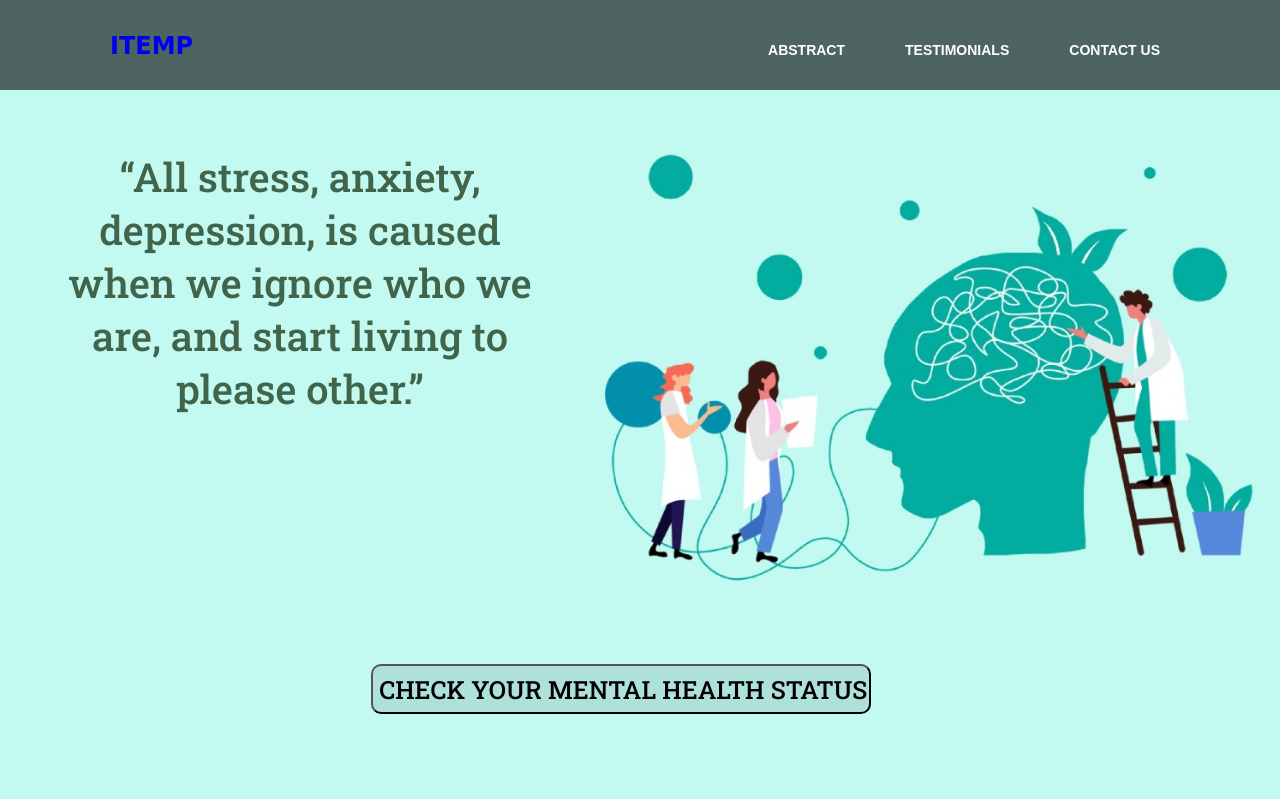
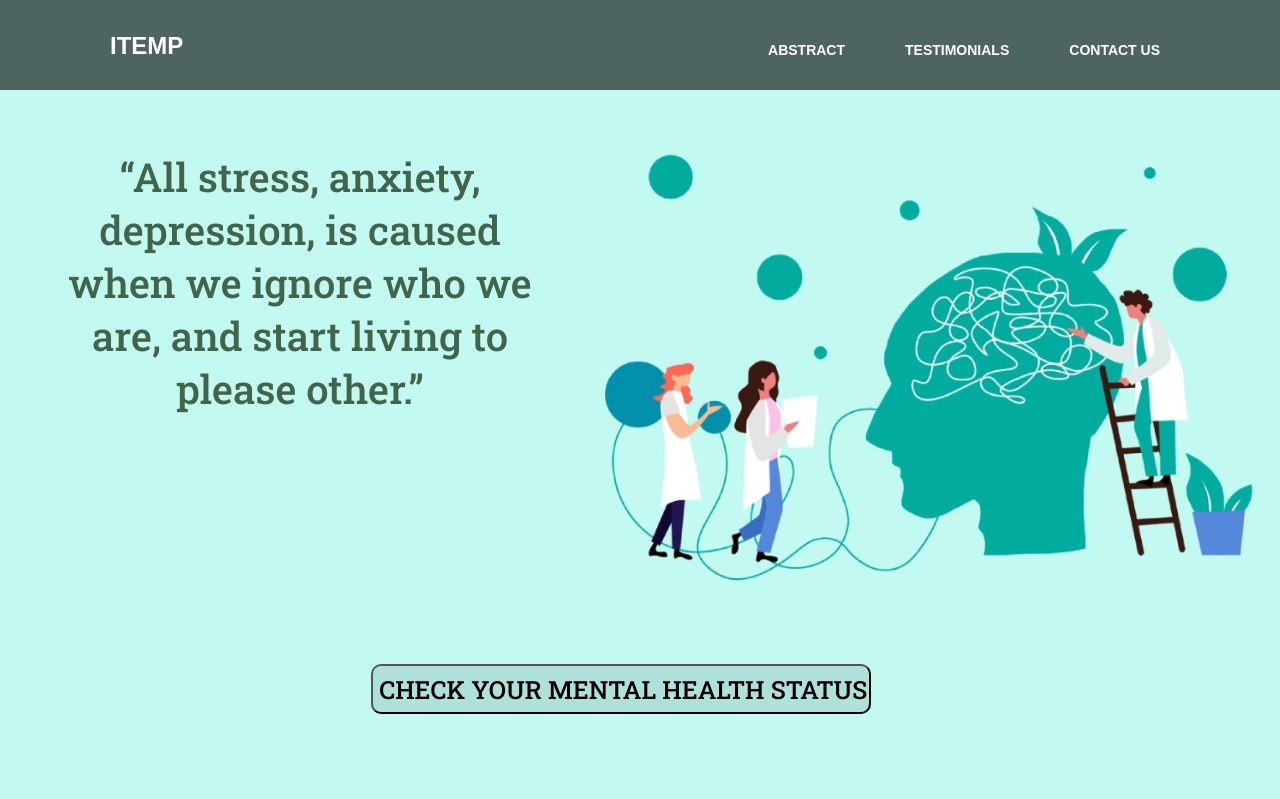
Before and after one commit to PallabDN/mental_health-prediction-project, a Flask app: page / in a window 1280 px wide. Shown: the top 799 px of the page. Run offline with Flask 3, Linux system fonts and the light colour scheme; parts of the project's set-up code (start-up, migrations or seed data) failed here and were passed over; some web fonts are replaced.

Commit message:
updated/////

```diff
--- a/static/css/style.css
+++ b/static/css/style.css
@@ -21,19 +21,21 @@ header{
     z-index: 1111;
     /* border-radius: 0 0 20px 20px; */
 }
+
 .logo{
     padding: 22px 20px;
     height: 80px;
     float: left;
     font-size: 24px;
     font-weight: bold;
-    font-family: 'Edu NSW ACT Foundation', cursive;
+    /* font-family: 'Edu NSW ACT Foundation', cursive; */
     text-transform: uppercase;
-    color: #fff;
-    text-decoration: none;
+    /* color: #fff; */
+    /* text-decoration: none; */
 }
 nav div a {
     text-decoration: none;
+    color: #fff;
 }
 
 nav ul{
--- a/templates/index.html
+++ b/templates/index.html
@@ -30,7 +30,7 @@
 
 <body>
     <header>
-        <nav>
+        <nav class="header-nav">
             <div class="logo"><a href="#home">itemp</a></div>
             <ul>
                 <li><a href="#abstract">Abstract </a></li>
```
